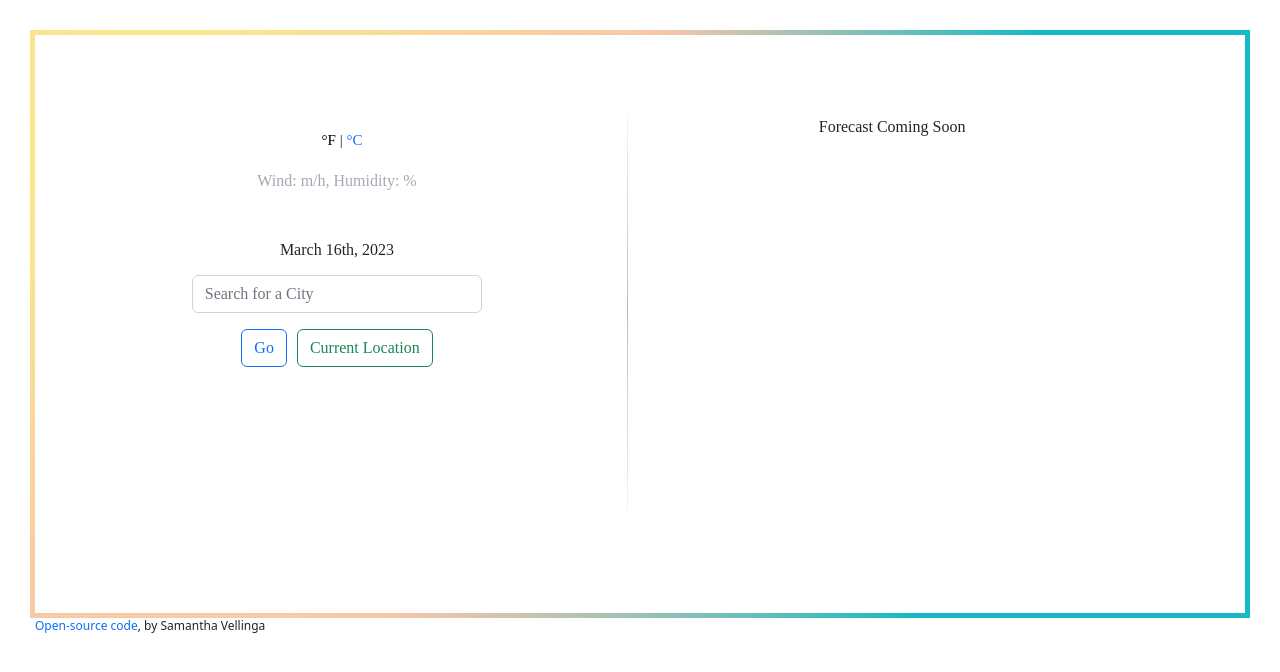
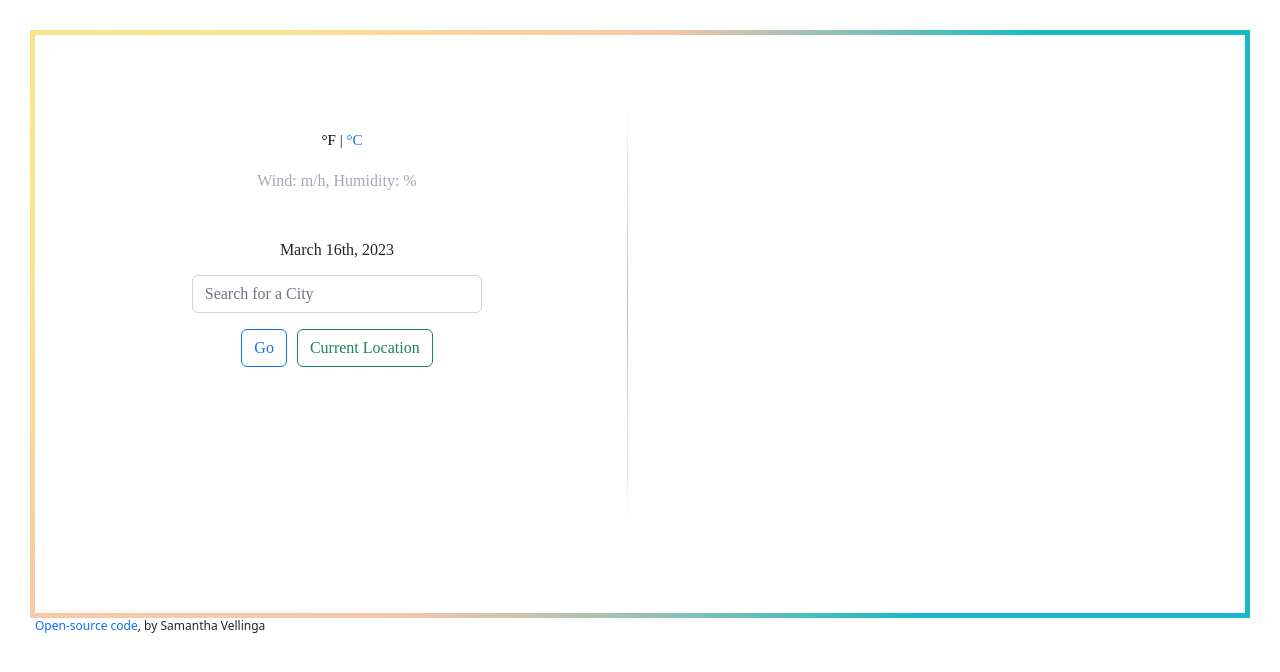
Before and after one commit to supersam63/weather-react, a React (Create React App) app: page / in a window 1280 px wide. Shown: the top 672 px of the page. Built offline with nearby package versions, Linux system fonts and the light colour scheme; a web font is replaced by a local one.

Commit message:
removed forecast

```diff
--- a/src/Forecast.js
+++ /dev/null
@@ -1,5 +0,0 @@
-import React from "react";
-
-export default function Forecast() {
-  return "Forecast Coming Soon";
-}
--- a/src/Weather.js
+++ b/src/Weather.js
@@ -1,7 +1,6 @@
 import React, { useState } from "react";
 import axios from "axios";
 import "./Weather.css";
-import Forecast from "./Forecast";
 
 export default function Weather() {
   const [city, setCity] = useState("");
@@ -85,9 +84,7 @@ export default function Weather() {
               </span>
             </form>
           </div>
-          <div className="col-lg-5 forcast-grid">
-            <Forecast />
-          </div>
+          <div className="col-lg-5 forcast-grid"></div>
         </div>
       </div>
       <div className="open-source">
```
